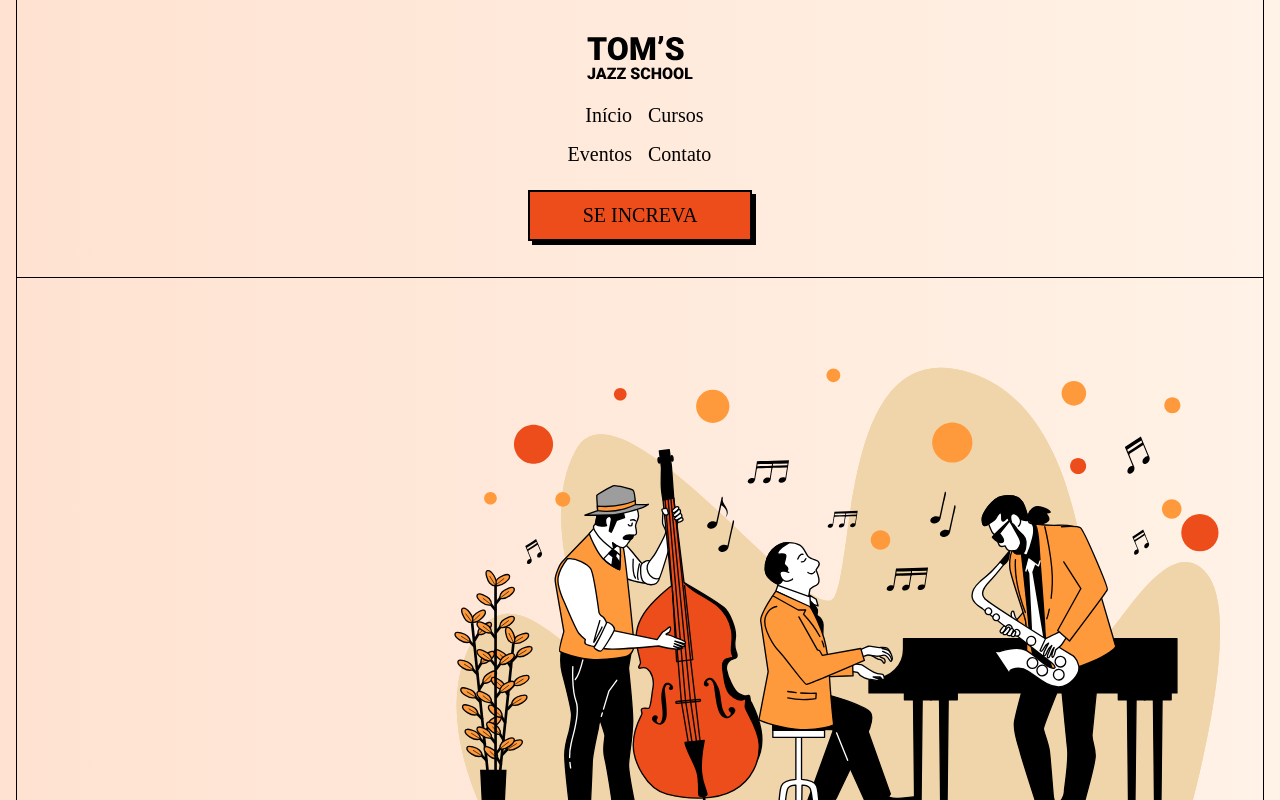
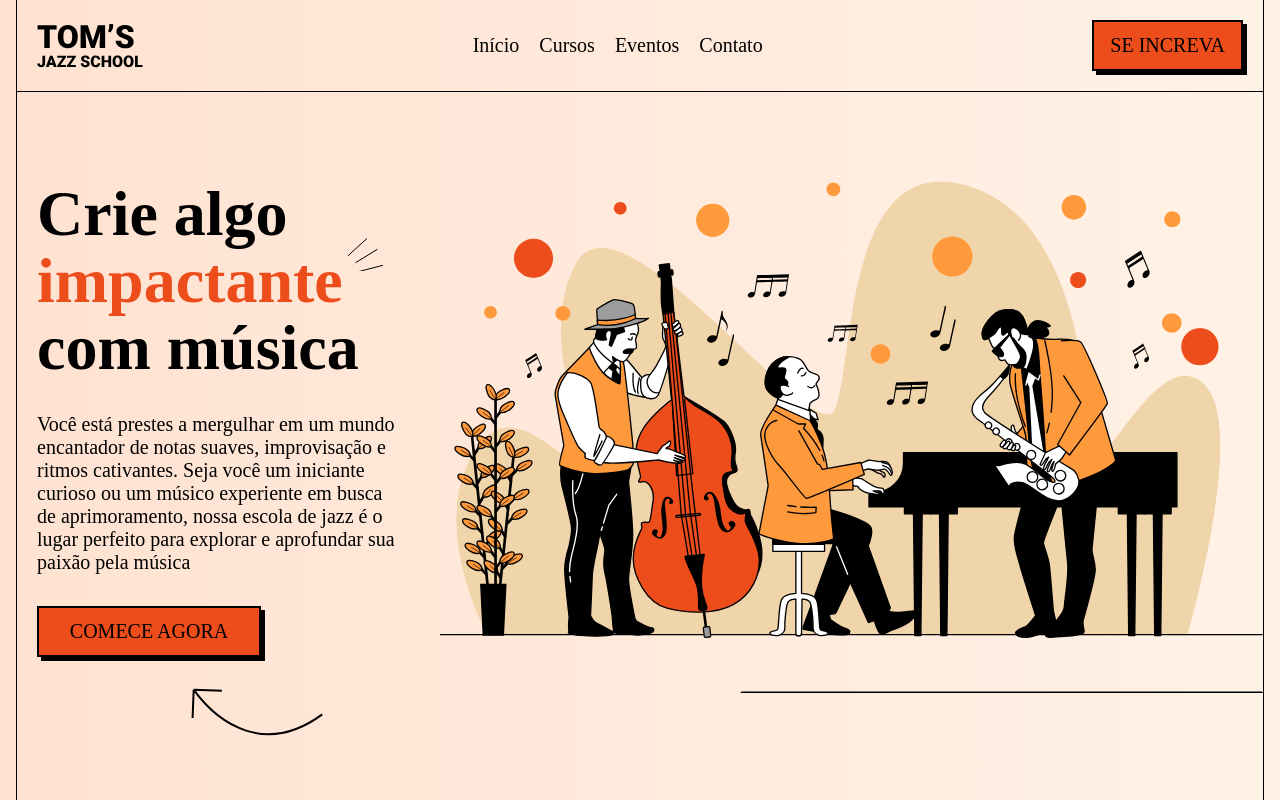
Before and after one commit to Ignacio-fabianamaria/landing_toms_jazz, a plain HTML site: page index.html in a window 1280 px wide. Shown: the top 800 px of the page. Drawn offline with Linux system fonts and the light colour scheme; a web font is replaced by a local one.

Commit message:
style: implement responsiveness on the page

```diff
--- a/index.css
+++ b/index.css
@@ -35,6 +35,7 @@ header img {
 header nav {
     display: grid;
     grid-template-columns: 1fr 1fr;
+    margin: 1rem auto 0 ;
 }
 
 nav a {
@@ -203,3 +204,65 @@ font-size: 1.5rem;
 .text-center {
     text-align: center;
 }
+
+/* Responsividade */
+
+@media screen and (min-width: 40rem){
+    header nav {
+        display: block;
+        text-align: center;
+    }
+    .cards {
+        flex-direction: row;
+        flex-wrap: wrap;
+        justify-content: center;
+    }
+    .card:nth-child(2n){
+        margin-top: 1rem ;
+    }
+}
+@media screen and (min-width: 48rem){
+    header div {
+        display: flex;
+        align-items: center;
+        justify-content: space-between;
+    }
+    header img,
+    header nav,
+    header .button {
+        margin: 0;
+    }
+}
+
+@media screen  and (min-width: 72rem) {
+    h1,h2 {
+        font-size: 4rem;
+    }
+    .container{
+        display: flex;
+        align-items: center;
+        margin: 0 auto;
+        max-width: 72rem;
+    }
+    .container.row-reverse{
+        flex-direction: row-reverse;
+    }
+    .about-column{
+        flex: 2;
+    }
+    footer nav {
+        flex:1
+    }
+    .newsletter-form{
+        flex: 3;
+    }
+    .about-column p {
+        font-size: 1.25rem;
+        max-width: 16rem;
+    }
+}
+@media screen  and (min-width: 80rem){
+    .container {
+        max-width: 80rem;
+    }
+}
--- a/index.html
+++ b/index.html
@@ -15,17 +15,20 @@
 </head>
 <body>
   <header>
+    <div class="container">
       <img src="img/logo.svg" alt="Tom's Jazz School">
-    <nav class="mt-1 mx-auto">
+      <nav>
         <a href="#">Início</a>
         <a href="#">Cursos</a>
         <a href="#">Eventos</a>
         <a href="#">Contato</a>
       </nav>
       <a href="#" class="button mt-1 mb-1 mx-auto">Se increva</a>
+    </div>
   </header>
   <main>
     <section class="hero-section">
+      <div class="container row-reverse">
         <img src="img/hero-img.svg" alt="Banda de Jazz tocando">
         <div>
           <h1 class="mt-2">Crie algo <span class="text-primary decoration">impactante</span> com música</h1>
@@ -34,6 +37,7 @@
             um músico experiente em busca de aprimoramento, nossa escola de jazz
             é o lugar perfeito para explorar e aprofundar sua paixão pela música</p>
           <a href="#" class="button">Comece agora</a>
+        </div>
       </div>
     </section>
     <section class="courses-section">
@@ -89,7 +93,8 @@
       <a class="button mt-1 mx-auto" href="#">Conhecer os cursos</a>
     </section>
     <footer>
-      <div>
+      <div class="container">
+        <div class="about-column">
           <img class="mb-1 mt-1" src="img/logo.svg" alt="Tom's Jazz school">
           <p class="mb-2">Na Tom's Jazz School, acreditamos que o jazz é muito mais do que apenas um gênero musical.
             É uma forma de expressão artística que transcende fronteiras e conecta corações. </p>
@@ -105,6 +110,7 @@
           <input class="mb-1" type="text" name="email" id="email" placeholder="Digite o seu email:">
           <button class="button mb-2">quero receber</button>
         </form>
+      </div>
     </footer>
   </main>
 </body>
```
Lines whose indentation alone changed are shown as unchanged.
